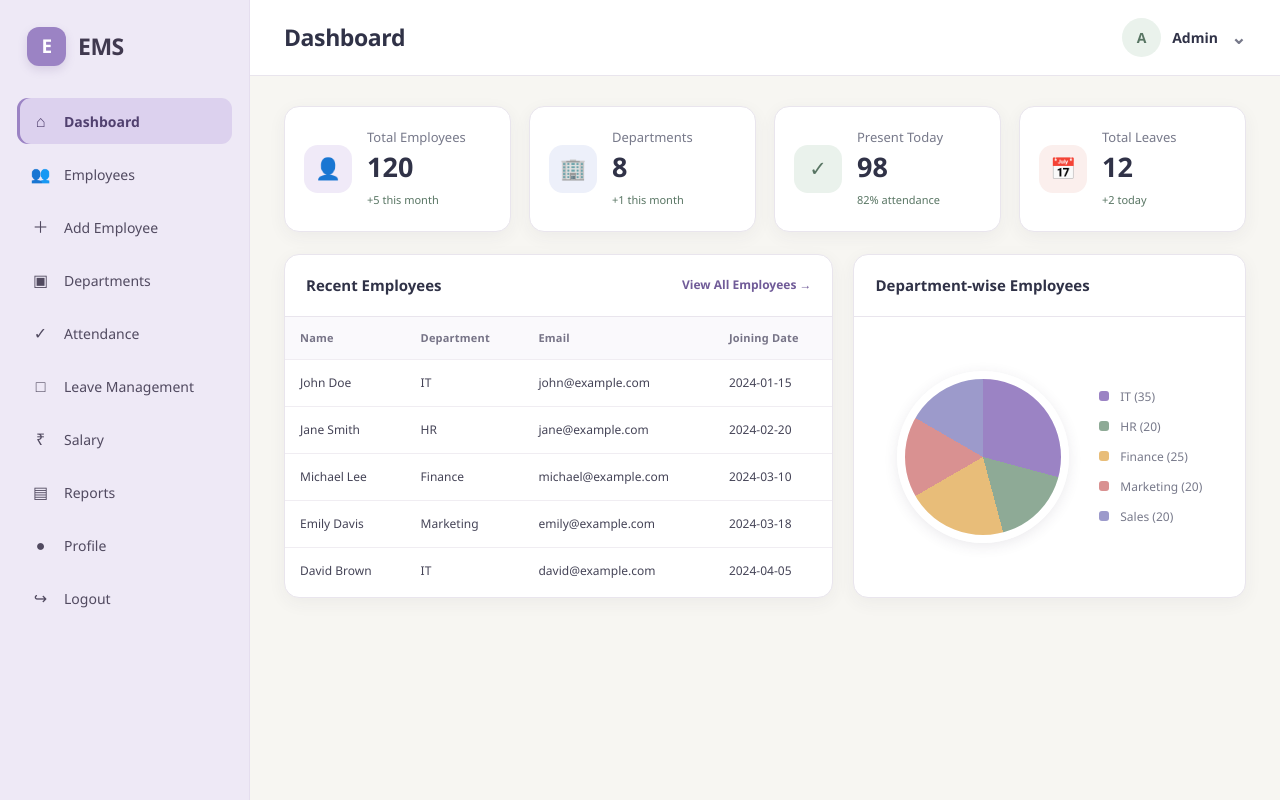
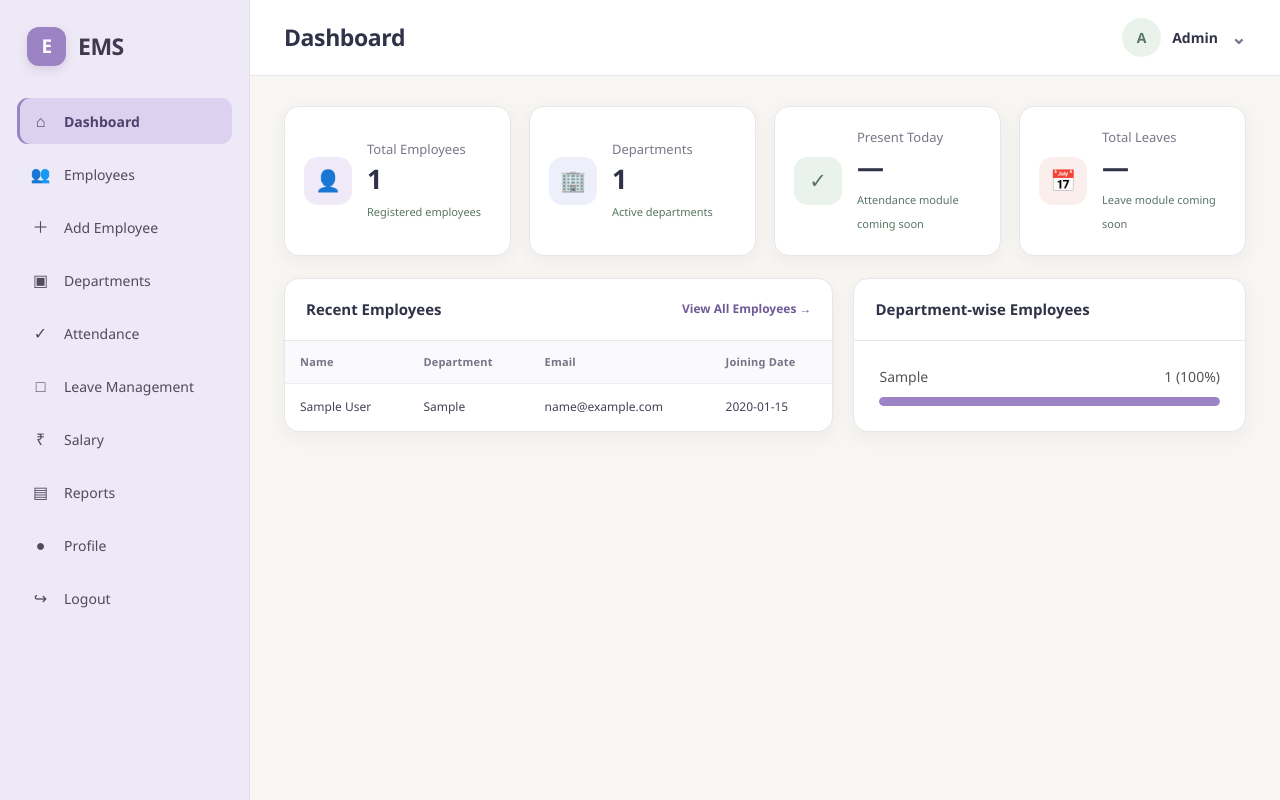
Before and after one commit to AdeebaMultani/Employee-Management-System, a Django app: page / in a window 1280 px wide. Run offline with Django 5.2, Linux system fonts and the light colour scheme; tables that the repository leaves empty hold one stand-in row (values such as "Sample post").

Commit message:
Implement dynamic dashboard and employee registration

```diff
--- a/EMS/urls.py
+++ b/EMS/urls.py
@@ -1,5 +1,7 @@
 from django.contrib import admin
 from django.urls import path, include
+from django.conf import settings
+from django.conf.urls.static import static
 from . import views
 
 
@@ -15,3 +17,9 @@ urlpatterns = [
     path('employees/', include('employees.urls')),
 
 ]
+
+if settings.DEBUG:
+    urlpatterns += static(
+        settings.MEDIA_URL,
+        document_root=settings.MEDIA_ROOT
+    )
--- a/EMS/views.py
+++ b/EMS/views.py
@@ -1,4 +1,53 @@
+
 from django.shortcuts import render
+from django.db.models import Count
+from employees.models import Employee
+
 
 def dashboard(request):
-    return render(request, 'dashboard.html')
+
+    # Total employees
+    total_employees = Employee.objects.count()
+
+    # Total unique departments
+    total_departments = Employee.objects.values(
+        'department'
+    ).distinct().count()
+
+    # Latest 5 employees
+    recent_employees = Employee.objects.order_by(
+        '-created_at'
+    )[:5]
+
+    # Department-wise employee count
+    departments = Employee.objects.values(
+        'department'
+    ).annotate(
+        total=Count('id')
+    ).order_by('-total')
+
+    # Calculate department percentages
+    department_data = []
+
+    for dept in departments:
+
+        percentage = (
+            round((dept['total'] / total_employees) * 100)
+            if total_employees > 0 else 0
+        )
+
+        department_data.append({
+            'name': dept['department'] or 'Not specified',
+            'total': dept['total'],
+            'percentage': percentage,
+        })
+
+    # Send data to dashboard.html
+    context = {
+        'total_employees': total_employees,
+        'total_departments': total_departments,
+        'recent_employees': recent_employees,
+        'department_data': department_data,
+    }
+
+    return render(request, 'dashboard.html', context)
--- a/employees/urls.py
+++ b/employees/urls.py
@@ -1,4 +1,10 @@
 from django.urls import path
 from . import views
 
-urlpatterns = [path('', views.employee_list, name='employee_list'),]
+urlpatterns = [
+
+    path('', views.employee_list, name='employee_list'),
+
+    path('add/', views.add_employee, name='add_employee'),
+
+]
--- a/static/css/style.css
+++ b/static/css/style.css
@@ -932,5 +932,113 @@ button {
     .chart-area {
         gap: 22px;
     }
+}
 
+/* Department-wise employee statistics */
+
+.department-list {
+    padding: 25px;
+    display: flex;
+    flex-direction: column;
+    gap: 25px;
 }
+
+.department-item {
+    width: 100%;
+}
+
+.department-info {
+    display: flex;
+    justify-content: space-between;
+    margin-bottom: 10px;
+    font-size: 14px;
+    color: #555;
+}
+
+.department-track {
+    width: 100%;
+    height: 9px;
+    background: #eee9f5;
+    border-radius: 10px;
+    overflow: hidden;
+}
+
+.department-fill {
+    height: 100%;
+    background: #9b83c5;
+    border-radius: 10px;
+    transition: width 0.4s ease;
+}
+
+/* ADD EMPLOYEE FORM */
+
+.employee-form-card {
+    padding: 30px;
+}
+
+.employee-form-grid {
+    display: grid;
+    grid-template-columns: repeat(2, 1fr);
+    gap: 25px;
+}
+
+.form-group {
+    display: flex;
+    flex-direction: column;
+    gap: 9px;
+}
+
+.form-group label {
+    font-size: 14px;
+    font-weight: 600;
+    color: #38334b;
+}
+
+.form-group input,
+.form-group select,
+.form-group textarea {
+    width: 100%;
+    padding: 12px 14px;
+    border: 1px solid #e3dcec;
+    border-radius: 9px;
+    background: #fff;
+    color: #333;
+    font-family: inherit;
+    font-size: 14px;
+    outline: none;
+    box-sizing: border-box;
+}
+
+.form-group input:focus,
+.form-group select:focus,
+.form-group textarea:focus {
+    border-color: #9b83c5;
+    box-shadow: 0 0 0 3px rgba(155, 131, 197, 0.12);
+}
+
+.field-error,
+.form-errors {
+    color: #d33;
+    font-size: 13px;
+}
+
+.form-actions {
+    display: flex;
+    justify-content: flex-end;
+    gap: 15px;
+    margin-top: 30px;
+}
+
+.cancel-btn {
+    padding: 12px 24px;
+    border: 1px solid #ddd;
+    border-radius: 9px;
+    text-decoration: none;
+    color: #555;
+}
+
+@media (max-width: 700px) {
+    .employee-form-grid {
+        grid-template-columns: 1fr;
+    }
+}
--- a/templates/base.html
+++ b/templates/base.html
@@ -45,11 +45,12 @@
 
             <!-- Add Employee -->
 
-            <a href="#"
+            <a href="{% url 'add_employee' %}"
             class="menu-item"
             data-page="add-employee">
             <span class="menu-icon">＋</span>
             <span>Add Employee</span></a>
+
 
             <!-- Departments -->
 
--- a/templates/dashboard.html
+++ b/templates/dashboard.html
@@ -1,3 +1,4 @@
+
 {% extends 'base.html' %}
 
 {% block title %}
@@ -10,174 +11,98 @@ Dashboard
 
 {% block content %}
 
-<!-- =========================
-     DASHBOARD SUMMARY CARDS
-========================== -->
+<!-- DASHBOARD SUMMARY CARDS -->
 
 <div class="dashboard-cards">
 
-    <!-- Total Employees -->
+    <div class="stat-card">
+        <div class="stat-icon employee-icon">👤</div>
+        <div class="stat-info">
+            <p>Total Employees</p>
+            <h2>{{ total_employees }}</h2>
+            <span>Registered employees</span>
+        </div>
+    </div>
 
     <div class="stat-card">
-
-        <div class="stat-icon employee-icon">
-            👤
+        <div class="stat-icon department-icon">🏢</div>
+        <div class="stat-info">
+            <p>Departments</p>
+            <h2>{{ total_departments }}</h2>
+            <span>Active departments</span>
         </div>
-
-        <div class="stat-info">
-
-            <p>Total Employees</p>
-
-            <h2>120</h2>
-
-            <span>+5 this month</span>
-
-        </div>
-
     </div>
 
-
-    <!-- Departments -->
+    <div class="stat-card">
+        <div class="stat-icon attendance-icon">✓</div>
+        <div class="stat-info">
+            <p>Present Today</p>
+            <h2>—</h2>
+            <span>Attendance module coming soon</span>
+        </div>
+    </div>
 
     <div class="stat-card">
-
-        <div class="stat-icon department-icon">
-            🏢
+        <div class="stat-icon leave-icon">📅</div>
+        <div class="stat-info">
+            <p>Total Leaves</p>
+            <h2>—</h2>
+            <span>Leave module coming soon</span>
         </div>
-
-        <div class="stat-info">
-
-            <p>Departments</p>
-
-            <h2>8</h2>
-
-            <span>+1 this month</span>
-
-        </div>
-
-    </div>
-
-
-    <!-- Present Today -->
-
-    <div class="stat-card">
-
-        <div class="stat-icon attendance-icon">
-            ✓
-        </div>
-
-        <div class="stat-info">
-
-            <p>Present Today</p>
-
-            <h2>98</h2>
-
-            <span>82% attendance</span>
-
-        </div>
-
-    </div>
-
-
-    <!-- Total Leaves -->
-
-    <div class="stat-card">
-
-        <div class="stat-icon leave-icon">
-            📅
-        </div>
-
-        <div class="stat-info">
-
-            <p>Total Leaves</p>
-
-            <h2>12</h2>
-
-            <span>+2 today</span>
-
-        </div>
-
     </div>
 
 </div>
 
 
-<!-- =========================
-     DASHBOARD LOWER SECTION
-========================== -->
+<!-- DASHBOARD LOWER SECTION -->
 
 <div class="dashboard-grid">
 
-
-    <!-- =========================
-         RECENT EMPLOYEES
-    ========================== -->
+    <!-- RECENT EMPLOYEES -->
 
     <div class="dashboard-card employees-card">
 
         <div class="card-header">
-
             <h3>Recent Employees</h3>
 
-            <a href="#">
+            <a href="{% url 'employee_list' %}">
                 View All Employees →
             </a>
-
         </div>
-
 
         <div class="table-container">
 
             <table>
 
                 <thead>
-
                     <tr>
                         <th>Name</th>
                         <th>Department</th>
                         <th>Email</th>
                         <th>Joining Date</th>
                     </tr>
-
                 </thead>
-
 
                 <tbody>
 
+                    {% for employee in recent_employees %}
+
                     <tr>
-                        <td>John Doe</td>
-                        <td>IT</td>
-                        <td>john@example.com</td>
-                        <td>2024-01-15</td>
+                        <td>{{ employee.full_name }}</td>
+                        <td>{{ employee.department }}</td>
+                        <td>{{ employee.email }}</td>
+                        <td>{{ employee.joining_date|date:"Y-m-d" }}</td>
                     </tr>
 
+                    {% empty %}
+
                     <tr>
-                        <td>Jane Smith</td>
-                        <td>HR</td>
-                        <td>jane@example.com</td>
-                        <td>2024-02-20</td>
+                        <td colspan="4" style="text-align:center;">
+                            No employees found. Add your first employee!
+                        </td>
                     </tr>
 
-                    <tr>
-                        <td>Michael Lee</td>
-                        <td>Finance</td>
-                        <td>michael@example.com</td>
-                        <td>2024-03-10</td>
-                    </tr>
-
-                    <tr>
-                        <td>Emily Davis</td>
-                        <td>Marketing</td>
-                        <td>emily@example.com</td>
-                        <td>2024-03-18</td>
-                    </tr>
-
-                    <tr>
-                        <td>David Brown</td>
-                        <td>IT</td>
-                        <td>david@example.com</td>
-                        <td>2024-04-05</td>
-                    </tr>
+                    {% endfor %}
 
                 </tbody>
 
@@ -188,52 +113,45 @@ Dashboard
     </div>
 
 
-    <!-- =========================
-         DEPARTMENT CHART
-    ========================== -->
+    <!-- DEPARTMENT-WISE EMPLOYEES -->
 
     <div class="dashboard-card chart-card">
 
         <div class="card-header">
-
             <h3>Department-wise Employees</h3>
-
         </div>
 
+        <div class="department-list">
 
-        <div class="chart-area">
+            {% for dept in department_data %}
 
-            <div class="pie-chart"></div>
+            <div class="department-item">
 
+                <div class="department-info">
 
-            <div class="chart-legend">
+                    <span>{{ dept.name }}</span>
 
-                <div>
-                    <span class="legend-color color-one"></span>
-                    IT (35)
+                    <span>
+                        {{ dept.total }} ({{ dept.percentage }}%)
+                    </span>
+
                 </div>
 
-                <div>
-                    <span class="legend-color color-two"></span>
-                    HR (20)
-                </div>
+                <div class="department-track">
 
-                <div>
-                    <span class="legend-color color-three"></span>
-                    Finance (25)
-                </div>
+                    <div class="department-fill"
+                         style="width: {{ dept.percentage }}%;">
+                    </div>
 
-                <div>
-                    <span class="legend-color color-four"></span>
-                    Marketing (20)
-                </div>
-
-                <div>
-                    <span class="legend-color color-five"></span>
-                    Sales (20)
                 </div>
 
             </div>
+
+            {% empty %}
+
+            <p>No department data available yet.</p>
+
+            {% endfor %}
 
         </div>
 
--- a/templates/employees.html
+++ b/templates/employees.html
@@ -22,9 +22,10 @@ Employees
             </p>
         </div>
 
-        <a href="#" class="add-employee-btn">
+        <a href="{% url 'add_employee' %}" class="add-employee-btn">
             + Add Employee
         </a>
+
     </div>
 
     <!-- SEARCH BAR -->
```
Also changed, not shown: employees/forms.py (added, +32 -0 lines), employees/views.py (+29 -2 lines), templates/add_employee.html (added, +83 -0 lines), EMS/settings.py (line endings or trailing spaces).
